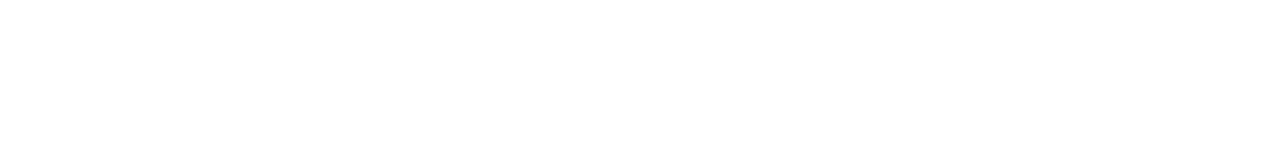
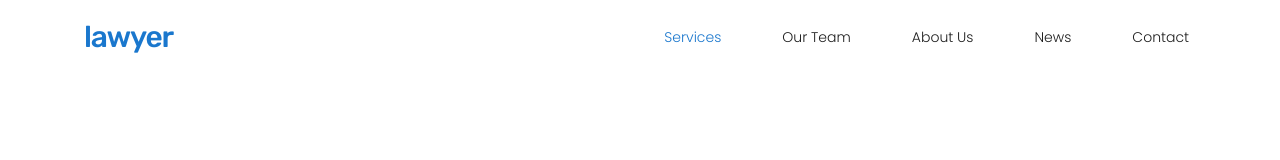
Before and after one commit to risticstef/lawyer, a plain HTML site: page public_html/index.html in a window 1280 px wide. Drawn offline with Linux system fonts and the light colour scheme.

Commit message:
header done

```diff
--- a/public_html/index.html
+++ b/public_html/index.html
@@ -36,7 +36,42 @@ and open the template in the editor.
     </head>
     <body>
 
+        <header class="fixed-top bg-white py-2 py-xl-4">
+            <div class="container">
 
+                <nav class="navbar navbar-expand-md navbar-light">
+                    <a class="navbar-brand" href="#">
+                        <img src="img/logo.png" alt="">
+                    </a>
+                    <button class="navbar-toggler border-0" type="button" data-toggle="collapse" data-target="#main-menu" aria-controls="main-menu" aria-expanded="false" aria-label="Toggle navigation">
+                      <span></span>
+                      <span></span>
+                      <span></span>
+                    </button>
+
+                    <div class="collapse navbar-collapse" id="main-menu">
+                      <ul class="navbar-nav ml-auto">
+                        <li class="nav-item ">
+                          <a class="nav-link active" href="#"> Services <span class="sr-only">(current)</span></a>
+                        </li>
+                        <li class="nav-item">
+                          <a class="nav-link" href="#">Our Team</a>
+                        </li>
+                        <li class="nav-item">
+                            <a class="nav-link" href="#">About Us</a>
+                          </li>
+                          <li class="nav-item">
+                            <a class="nav-link" href="#">News</a>
+                          </li>
+                          <li class="nav-item">
+                            <a class="nav-link" href="#">Contact</a>
+                          </li>
+                      </ul>
+                    </div>
+                  </nav>
+
+            </div> <!-- .container end -->
+        </header> <!-- header end-->
 
 
 
--- /dev/null
+++ b/public_html/scss/theme-partials/_header.scss
@@ -0,0 +1,48 @@
+$navbar-toggler-bg: $primary;
+
+header{
+    .navbar-toggler{
+        span{
+            display: block;
+            width: 30px;
+            height: 3px;
+            margin-bottom: 5px;
+            background-color: $navbar-toggler-bg;
+
+            &:last-of-type{
+                margin-bottom: 0px;
+            }
+        }
+    } // .navbar-toggler end
+
+    .navbar-nav{
+        a{
+            font-size: 1.4rem;
+            line-height: 1.7rem;
+            font-weight: $font-weight-medium;
+            padding: 5px 10px;
+            text-align: center;
+        }
+    }
+
+} // header end
+
+@media(min-width: 768px){
+    header{
+        .navbar-nav{
+            li{
+                margin-left: 30px;
+            }
+        }
+    }
+}
+
+@media(min-width: 1200px){
+    header{
+        .navbar-nav{
+            li{
+                margin-left: 51px;
+            }
+        }
+    }
+}
--- a/public_html/scss/theme-partials/_override.scss
+++ b/public_html/scss/theme-partials/_override.scss
@@ -9,3 +9,8 @@ $font-size-base: 1.6rem;
 $grid-gutter-width: 12px;
 $gray-900: #1E1E1E;
 $primary: #1A77CD;
+$font-weight-medium: 500;
+
+$navbar-light-color: $gray-900;
+$navbar-light-hover-color: $primary;
+$navbar-light-active-color: $primary;
--- a/public_html/scss/theme.scss
+++ b/public_html/scss/theme.scss
@@ -6,3 +6,4 @@
 @import "theme-partials/animations";
 
 @import "theme-partials/base";
+@import "theme-partials/header";
```
Also changed, not shown: public_html/img/logo.png (added), public_html/scss/theme.css, 1 other file.
